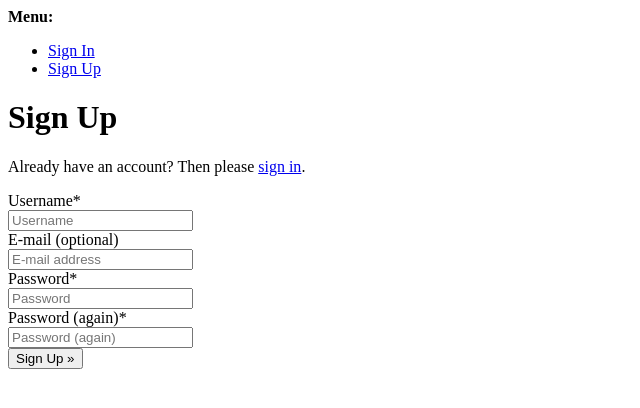
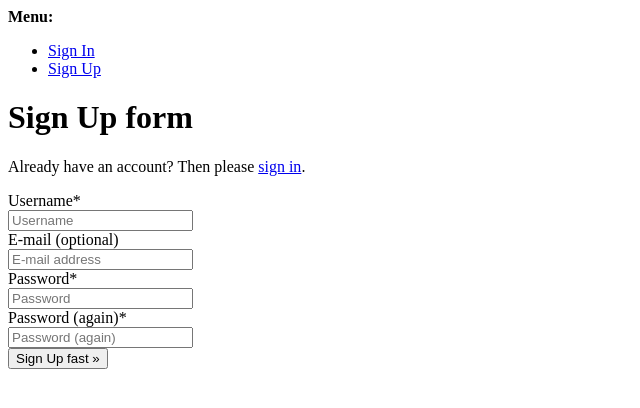
Before and after one commit to manikantavs/KATEv.1, a Django app: page /accounts/signup/ in a window 1280 px wide. Shown: the top 408 px of the page, without its empty margins (0-640 px from the left). Run offline with Django 3.2, Linux system fonts and the light colour scheme; some libraries are stand-ins or nearby versions.

```diff
--- a/src/profiles/templates/about.html
+++ b/src/profiles/templates/about.html
@@ -6,11 +6,15 @@
     <meta charset="UTF-8">
     <title>Title</title>
 </head>
+
 <body>
 
 {% block content %}
-    <h1>Hello about</h1>
+    <h1>Hello Mani, how are you?</h1>
 {% endblock %}
 
 </body>
+
+
+
 </html>
--- a/src/profiles/templates/account/login.html
+++ b/src/profiles/templates/account/login.html
@@ -13,6 +13,7 @@
 {% get_providers as socialaccount_providers %}
 
 {% if socialaccount_providers %}
+
 <p>{% blocktrans with site.name as site_name %}Please sign in with one
 of your existing third party accounts. Or, <a href="{{ signup_url }}">sign up</a>
 for a {{ site_name }} account and sign in below:{% endblocktrans %}</p>
--- a/src/profiles/templates/account/logout.html
+++ b/src/profiles/templates/account/logout.html
@@ -8,7 +8,7 @@
 {% block content %}
 <div class= 'col-md-4 col-md-offset-4'>
 
-<h1>{% trans "Sign Out" %}</h1>
+<h1>{% trans "Sign Out now" %}</h1>
 
 <p>{% trans 'Are you sure you want to sign out?' %}</p>
 
--- a/src/profiles/templates/account/signup.html
+++ b/src/profiles/templates/account/signup.html
@@ -8,7 +8,7 @@
 {% block content %}
 <div class= 'col-md-4 col-md-offset-4'>
 
-<h1>{% trans "Sign Up" %}</h1>
+<h1>{% trans "Sign Up form" %}</h1>
 
 <p>{% blocktrans %}Already have an account? Then please <a href="{{ login_url }}">sign in</a>.{% endblocktrans %}</p>
 
@@ -18,7 +18,7 @@
   {% if redirect_field_value %}
   <input type="hidden" name="{{ redirect_field_name }}" value="{{ redirect_field_value }}" />
   {% endif %}
-  <button type="submit" class='btn btn-default'>{% trans "Sign Up" %} &raquo;</button>
+  <button type="submit" class='btn btn-default'>{% trans "Sign Up fast" %} &raquo;</button>
 </form>
 
 </div>
--- a/src/profiles/templates/base.html
+++ b/src/profiles/templates/base.html
@@ -52,6 +52,7 @@
     </div> <!-- /container -->
 
 
+
     <!-- Bootstrap core JavaScript
     ================================================== -->
     <!-- Placed at the end of the document so the pages load faster -->
--- a/src/tryTen/settings.py
+++ b/src/tryTen/settings.py
@@ -32,7 +32,7 @@ SECRET_KEY = '&x$s*@77v)u7xke_(*%tt1qse7)wjh3q4y#&=d4wh5ytt7cz5q'
 # SECURITY WARNING: don't run with debug turned on in production!
 DEBUG = True
 
-ALLOWED_HOSTS = ['portcon.k2advisors.com','localhost']
+ALLOWED_HOSTS = ['portcon.k2advisors.com','localhost', '127.0.0.1:8000', '127.0.0.1']
 
 
 # Application definition
```
Also changed, not shown: src/profiles/templates/home.html (+10 -5 lines), src/db.sqlite3.
